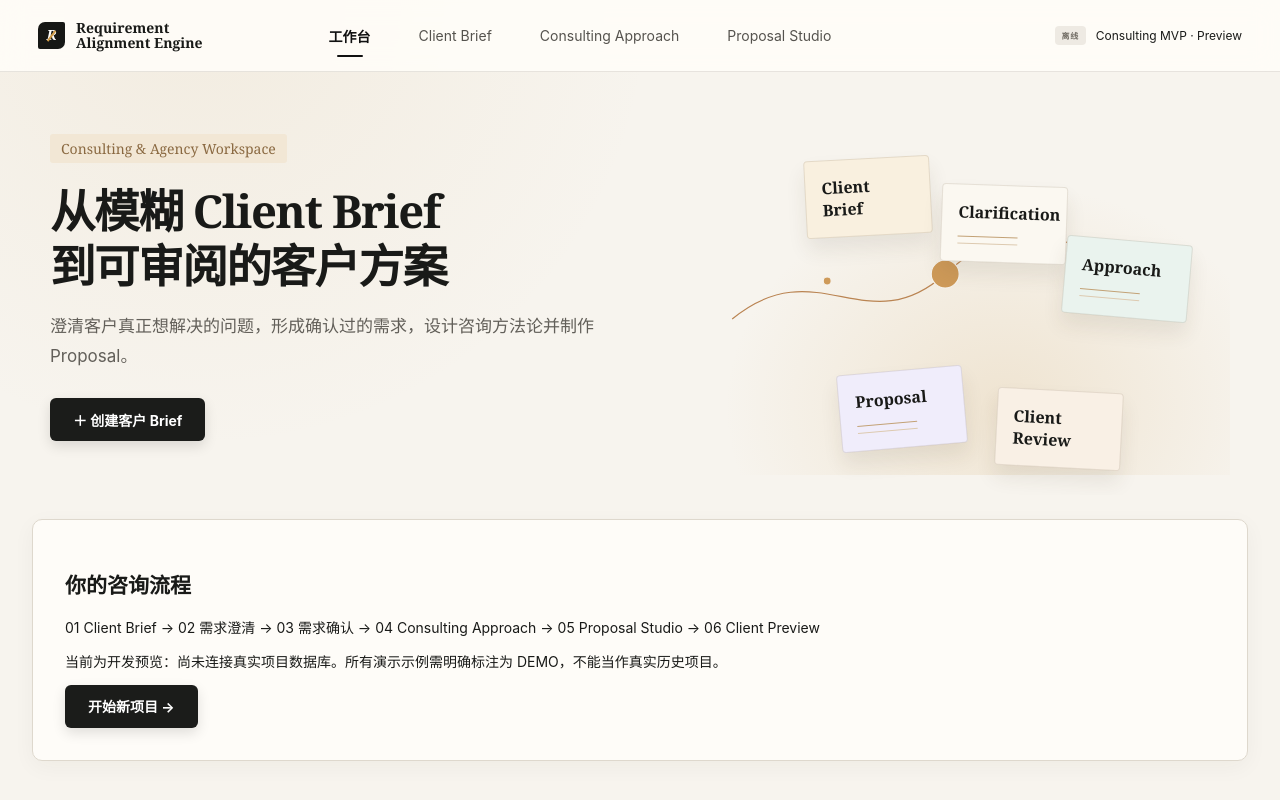
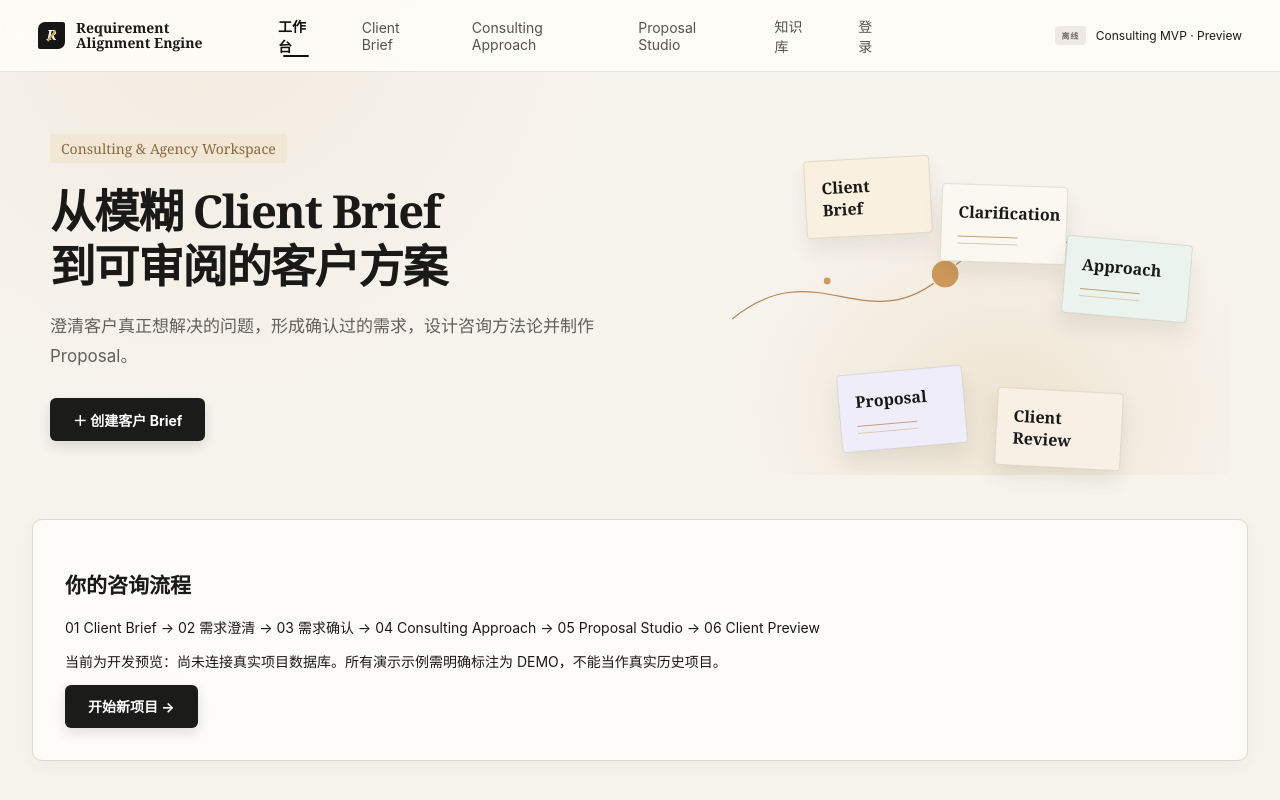
Before and after one commit to ychen393/Requirement-Alignment-Engine, a Next.js app in the folder frontend/: page / in a window 1280 px wide. Shown: the top 800 px of the page. Built offline with nearby package versions, Linux system fonts and the light colour scheme; no server answers.

Commit message:
ui: add login and knowledge navigation

```diff
--- a/frontend/components/TopNavigation.tsx
+++ b/frontend/components/TopNavigation.tsx
@@ -7,7 +7,9 @@ const links = [
   {href:"/",label:"工作台"},
   {href:"/new",label:"Client Brief"},
   {href:"/approach",label:"Consulting Approach"},
-  {href:"/proposal",label:"Proposal Studio"}
+  {href:"/proposal",label:"Proposal Studio"},
+  {href:"/knowledge",label:"知识库"},
+  {href:"/login",label:"登录"}
 ];
 export function TopNavigation() {
   const pathname=usePathname();
```
